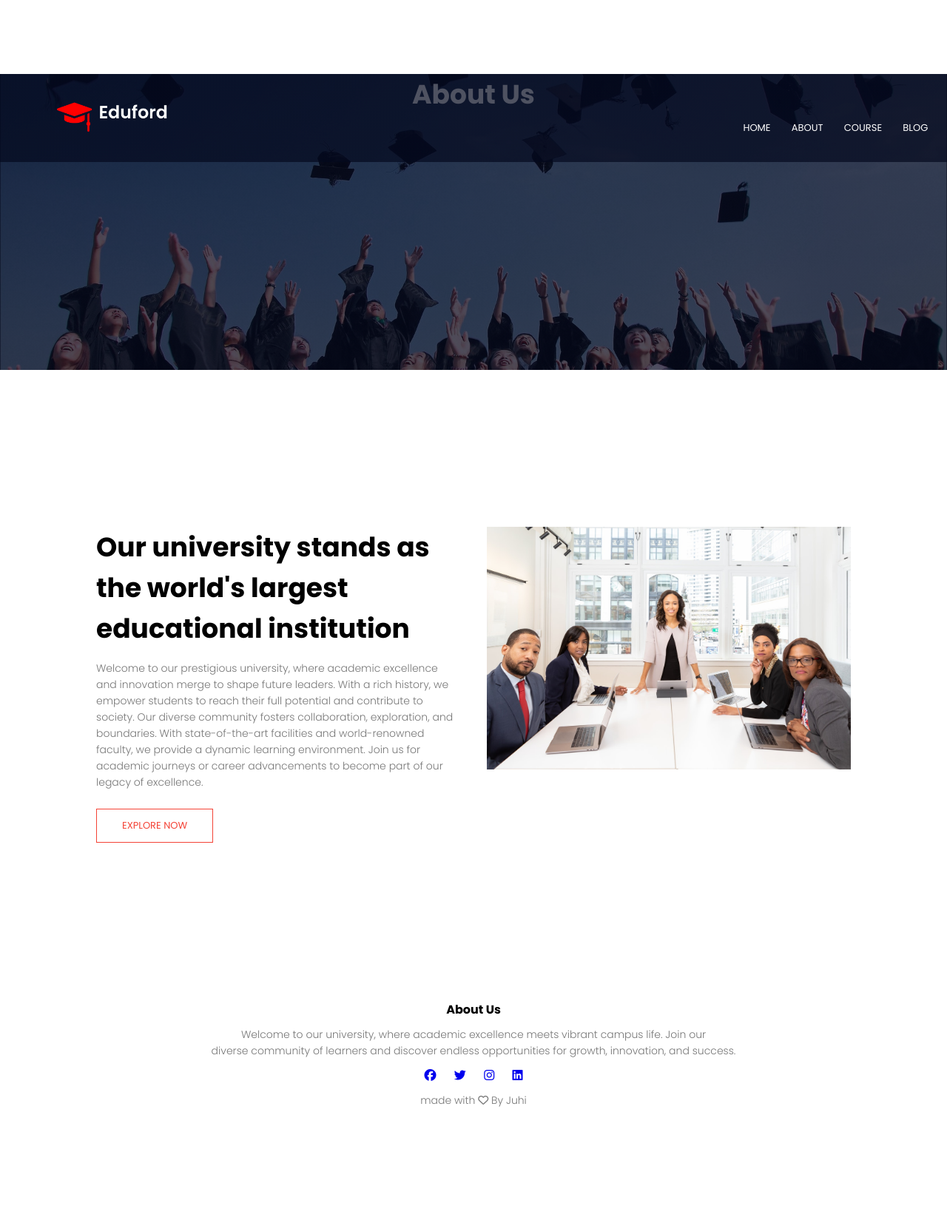
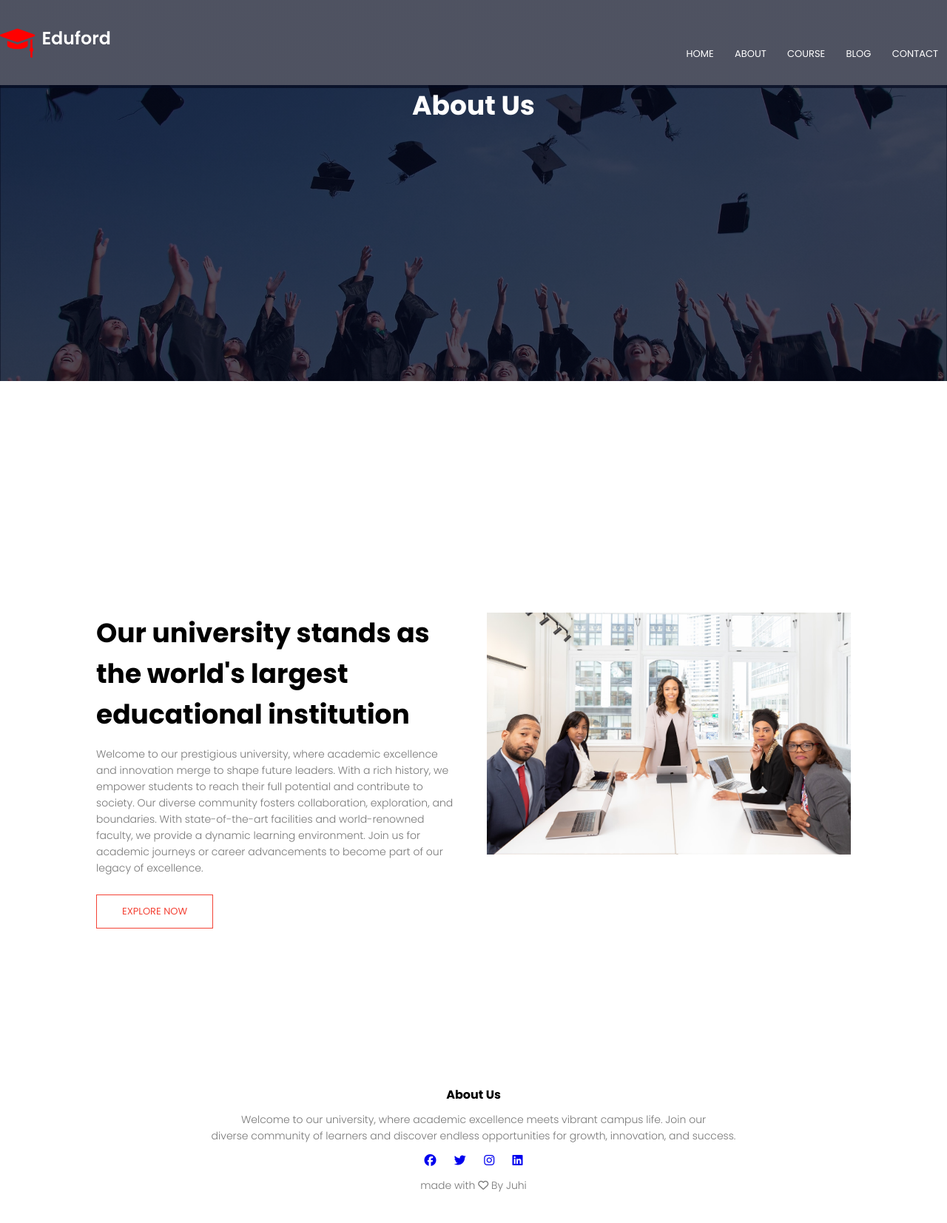
Before and after one commit to juhinagpure/Eduford-university, a PHP site: page /about.html in a window 1280 px wide. Shown: the whole page at 74% size. Before the commit the page ends 1496 px from the top, so only its background shows below. Run offline with PHP 8.4, Linux system fonts and the light colour scheme; some libraries are stand-ins or nearby versions.

Commit message:
Navbar placement fixed

```diff
--- a/style.css
+++ b/style.css
@@ -25,11 +25,14 @@ body{
 nav {
     display: flex;
     width: 100%;
-  padding: 2% 6%;
+    padding: 2% 0%;
     text-align: center;
     justify-content: space-around;
     align-items: center;
     position: fixed;
+    top: 0;
+    left: 0;
+    z-index: 1000;
     background-image: linear-gradient(rgba(4, 9, 30, 0.7), rgba(4, 9, 30, 0.7));
 }
 
@@ -158,7 +161,9 @@ nav .fa-xmark {
         padding: 30px;
     }
 }
-
+body {
+    margin-top: 100px; /* Adjust this value to the height of your navigation bar */
+}
 /* course */
 .course {
 
@@ -468,6 +473,7 @@ h3 {
     width: 100%;
     background-image: linear-gradient(rgba(4, 9, 30, 0.7), rgba(4, 9, 30, 0.7)), url(./eduford_img/background.jpg);
     background-position: center;
+    margin-top : 9%;
     background-size: cover;
     text-align: center;
     color: #fff;
@@ -482,6 +488,7 @@ h3 {
     margin: auto;
     padding-top: 80px;
     padding-bottom: 50px;
+    margin-top: 100px;
 }
 
 .about-col {
@@ -492,6 +499,7 @@ h3 {
 
 .about-col img {
     width: 100%;
+
 }
 
 .about-col h1 {
```
Lines whose indentation alone changed are shown as unchanged.
